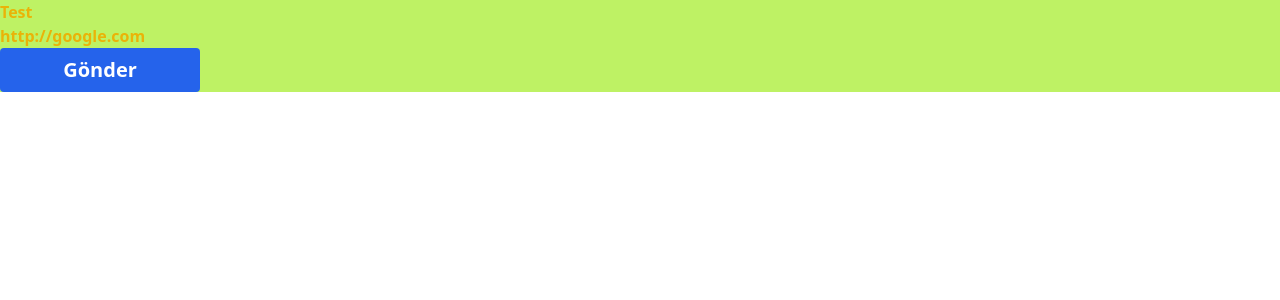
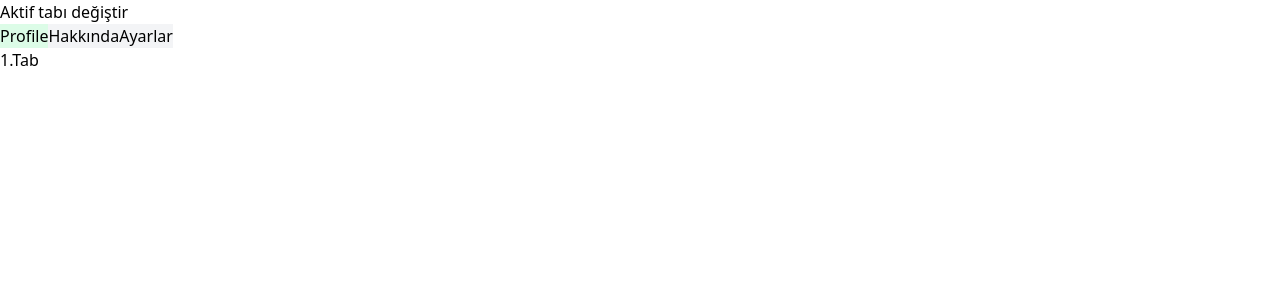
Before and after one commit to kadirkaval/react-starter-example, a React (Create React App) app: page / in a window 1280 px wide. Shown: the top 300 px of the page. Built offline with nearby package versions, Linux system fonts and the light colour scheme.

Commit message:
useState example

```diff
--- a/src/App.js
+++ b/src/App.js
@@ -1,16 +1,24 @@
+import { useState } from 'react';
 import './App.css';
+import Tab from './components/Tab';
 import "./index.css";
 
+
 function App() {
+  const [activeTab, setActiveTab] = useState(0);
   return (
-    <div className="bg-lime-300 text-yellow-500 font-semibold mx-auto w-full">
-     <p>Test</p>
-     <p>
+    <div>
+      <button onClick={()=>setActiveTab((Math.random()*2).toFixed(0))}>Aktif tabı değiştir</button>
+     <Tab activeTab={activeTab} setActiveTab={setActiveTab}>
+        <Tab.Panel title="Profile">1.Tab</Tab.Panel>
+        <Tab.Panel title="Hakkında">2.Tab</Tab.Panel>
+        <Tab.Panel title="Ayarlar">3.Tab</Tab.Panel>
+     </Tab>
      {
-        process.env.REACT_APP_API_URL
-      }
-     </p>
-    <button className='w-[200px] rounded py-2 px-7 bg-blue-600 text-white hover:bg-blue-800 transition duration-150 ease-in-out text-xl'>Gönder</button>
+      activeTab === 2 && (
+        <div>Burasıda ektra bir alan</div>
+      )
+     }
     </div>
   );
 }
--- /dev/null
+++ b/src/components/Tab.js
@@ -0,0 +1,27 @@
+
+function Tab({ children, activeTab, setActiveTab }) {
+
+    return (
+        <div>
+            <nav>
+            {children.map((tab, index) => (
+            <button key={index} className={
+                activeTab === index ? "bg-green-100" : "bg-gray-100"
+            }
+                onClick={() => setActiveTab(index)}
+            >{tab.props.title}
+            </button>))}
+            </nav>
+            {children[activeTab]}
+        </div>
+    )
+}
+
+Tab.Panel = function ({ children }) {
+
+    return (
+        <div>{children}</div>
+    )
+}
+
+export default Tab;
```
